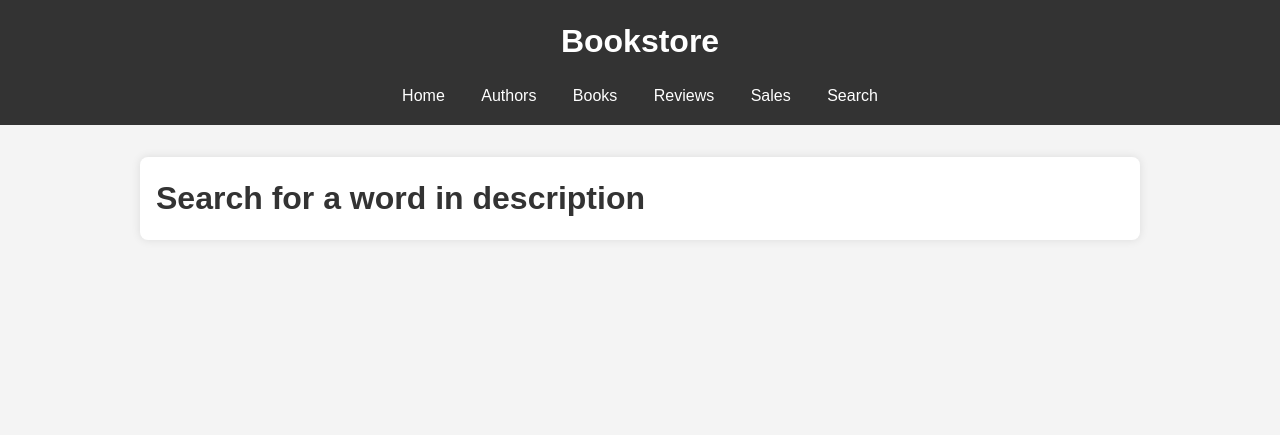
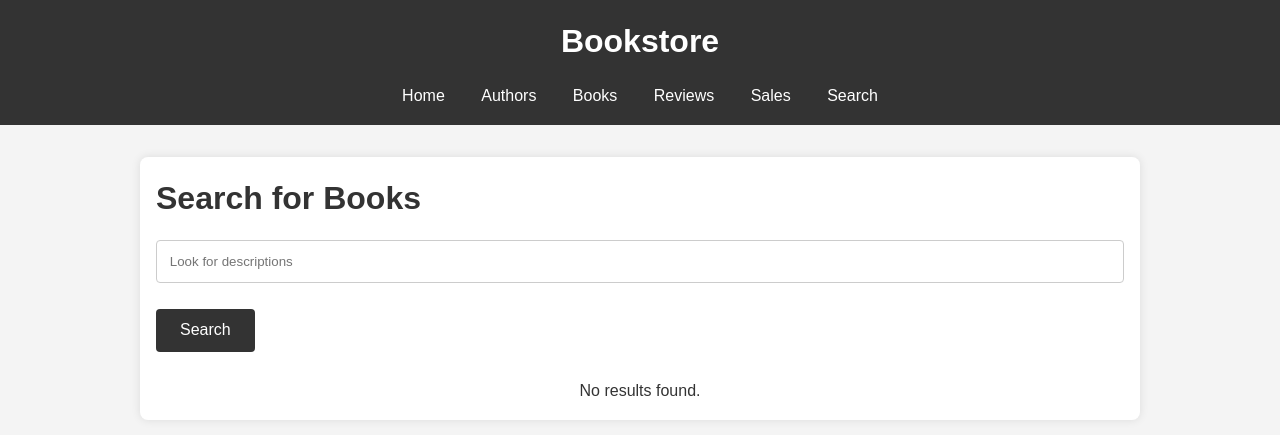
Before and after one commit to Software-Architecture-2024-02/Assignment1, a Django app: page /search/ in a window 1280 px wide. Shown: the top 435 px of the page. Run offline with Django 5.2, Linux system fonts and the light colour scheme.

Commit message:
feat: searchbar working

```diff
--- a/bookstore/library/templates/search/search.html
+++ b/bookstore/library/templates/search/search.html
@@ -1,6 +1,40 @@
+<!-- templates/search/search.html -->
 {% extends "home.html" %}
 
 {% block content %}
-    <h1> Search for a word in description</h1>
+    <h1>Search for Books</h1>
+    <form class="d-flex" method="GET" action="{% url 'search' %}">
+        <input class="form-control me-2" type="search" name="q" placeholder="Look for descriptions" value="{{ request.GET.q }}">
+        <button class="btn btn-outline-secondary" type="submit">Search</button>
+    </form>
 
+    {% if search_results %}
+        <h2>Search Results:</h2>
+        <ul>
+            {% for book in search_results %}
+                <h2><a href="{{ book.get_absolute_url }}">{{ book.name }}</a></h2>
+                <p>{{ book.summary }}</p>
+            {% endfor %}
+        </ul>
+
+        <div class="pagination">
+            <span class="step-links">
+                {% if search_results.has_previous %}
+                    <a href="?q={{ request.GET.q }}&page=1">&laquo; first</a>
+                    <a href="?q={{ request.GET.q }}&page={{ search_results.previous_page_number }}">previous</a>
+                {% endif %}
+
+                <span class="current">
+                    Page {{ search_results.number }} of {{ search_results.paginator.num_pages }}.
+                </span>
+
+                {% if search_results.has_next %}
+                    <a href="?q={{ request.GET.q }}&page={{ search_results.next_page_number }}">next</a>
+                    <a href="?q={{ request.GET.q }}&page={{ search_results.paginator.num_pages }}">last &raquo;</a>
+                {% endif %}
+            </span>
+        </div>
+    {% else %}
+        <p>No results found.</p>
+    {% endif %}
 {% endblock %}
--- a/bookstore/library/views/search.py
+++ b/bookstore/library/views/search.py
@@ -1,4 +1,21 @@
-from django.views.generic import TemplateView
+# myapp/views/search.py
+from django.shortcuts import render
+from django.views import View
+from django.core.paginator import Paginator
+from ..models import Book
 
-class SearchView(TemplateView):
+class SearchView(View):
     template_name = 'search/search.html'
+
+    def get(self, request):
+        query = request.GET.get('q')
+        if query:
+            search_results = Book.objects.filter(summary__icontains=query)
+        else:
+            search_results = Book.objects.none()
+
+        paginator = Paginator(search_results, 10)  # Show 10 books per page
+        page_number = request.GET.get('page')
+        page_obj = paginator.get_page(page_number)
+
+        return render(request, self.template_name, {'search_results': page_obj})
```
